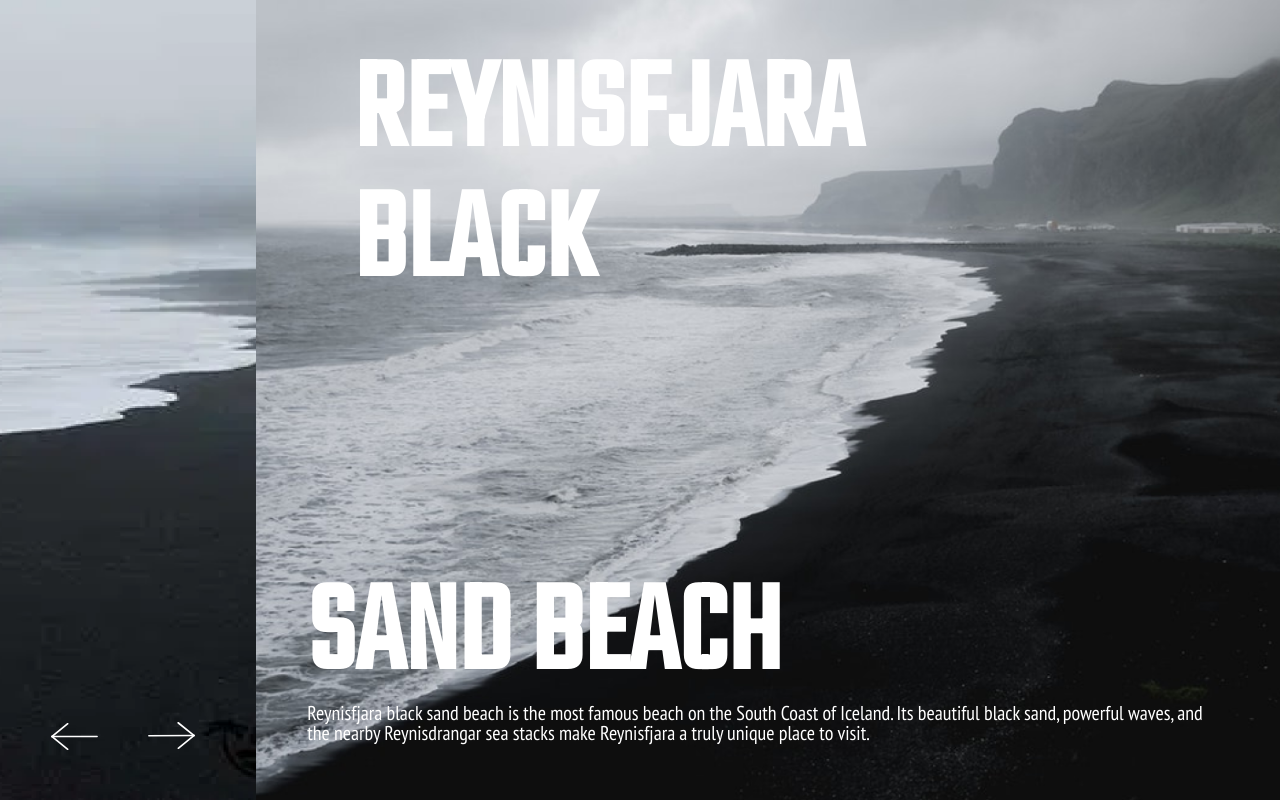
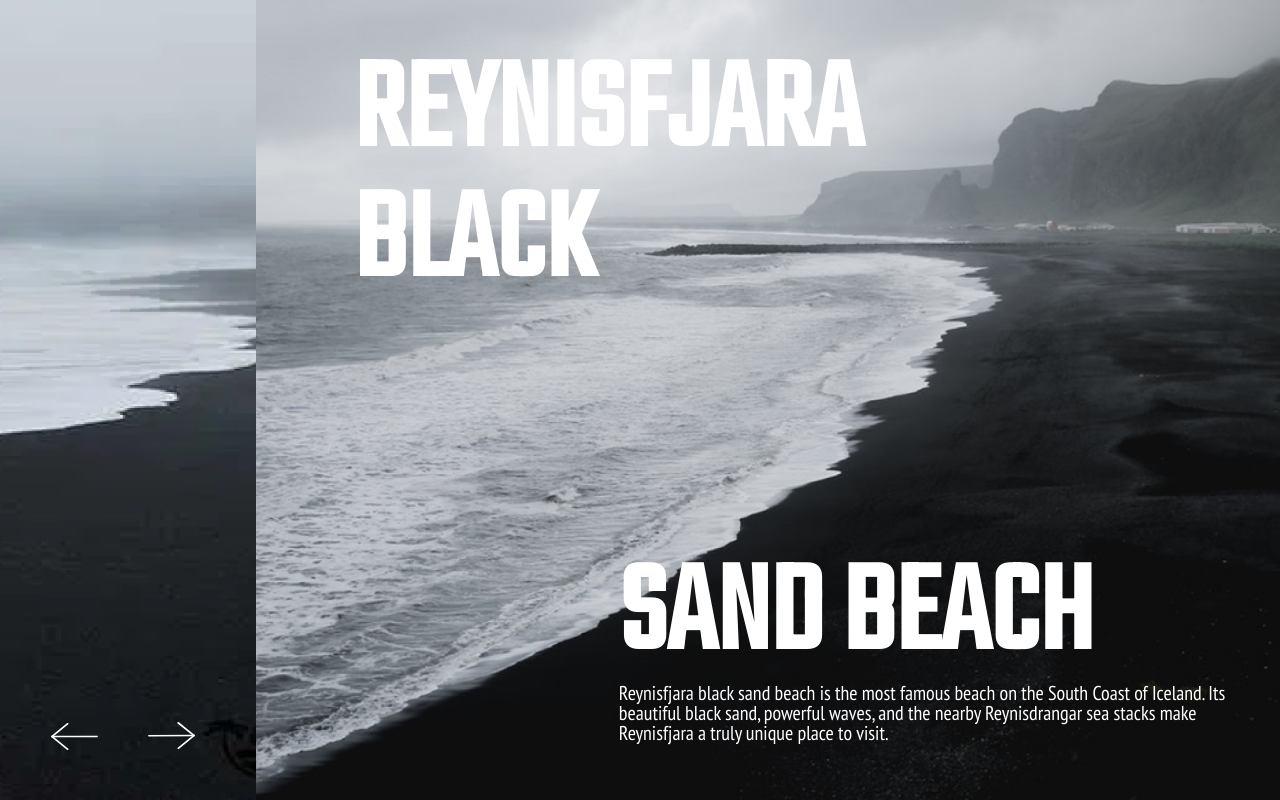
Before and after one commit to denisgromada/Test-Workout, a plain HTML site: page index.html in a window 1280 px wide. Drawn offline with Linux system fonts and the light colour scheme.

Commit message:
new adapt

```diff
--- a/css/style.css
+++ b/css/style.css
@@ -63,9 +63,10 @@ h1, p {
 
 }
 
-.description {J
+.description {
     max-width: 610px;
 }
+
 
 @media (max-width: 768px) {
 
```
